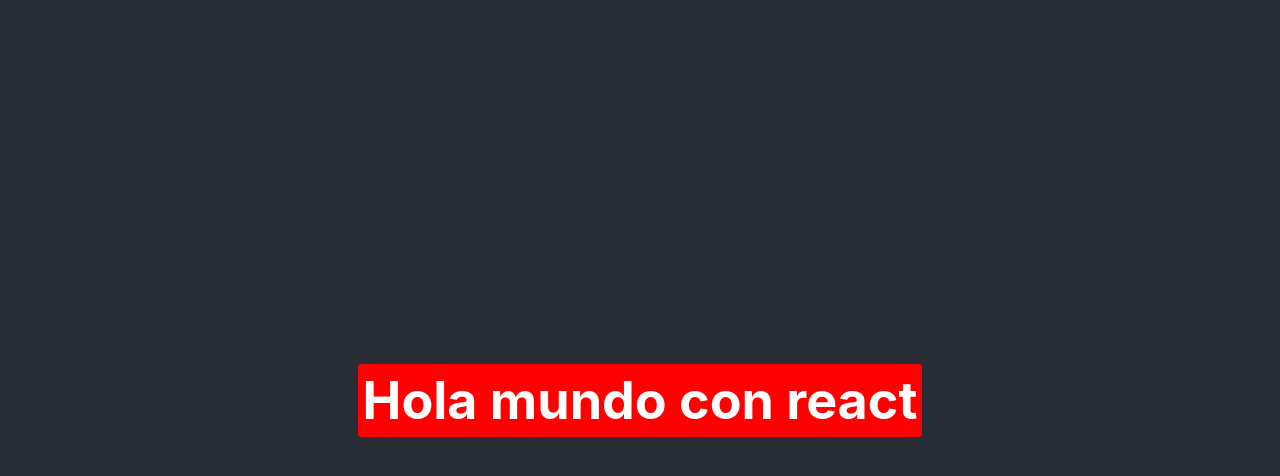
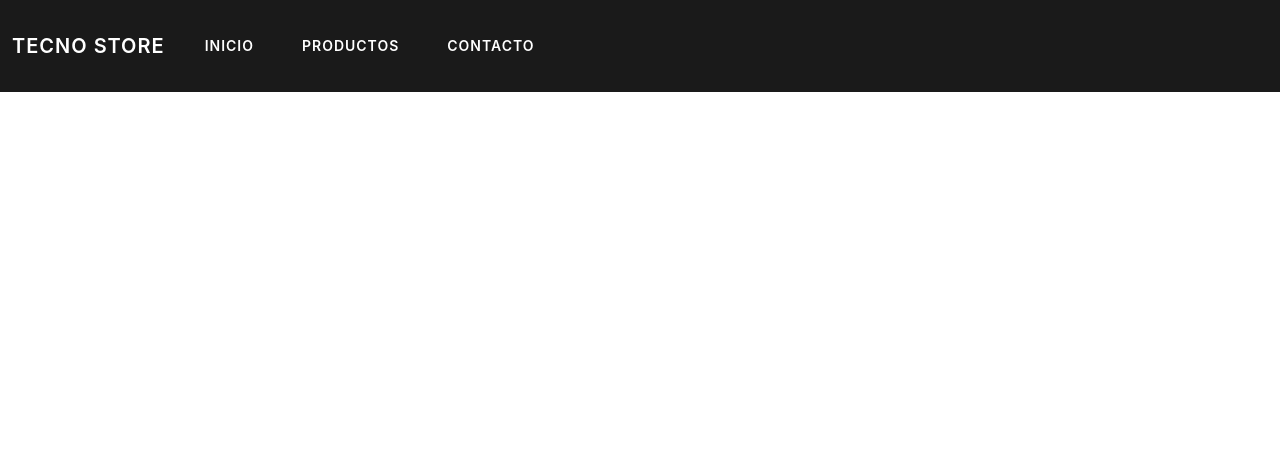
Before and after one commit to lao7272/tecno-store, a React (Create React App) app in the folder tecno-store/: page / in a window 1280 px wide. Shown: the top 476 px of the page. Built offline with nearby package versions, Linux system fonts and the light colour scheme.

Commit message:
Hice el navbar

```diff
--- a/tecno-store/public/index.html
+++ b/tecno-store/public/index.html
@@ -25,6 +25,9 @@
       Learn how to configure a non-root public URL by running `npm run build`.
     -->
     <title>React App</title>
+
+    <!-- BOOSWATCH -->
+    <link rel="stylesheet" href="https://bootswatch.com/5/lux/bootstrap.min.css">
   </head>
   <body>
     <noscript>You need to enable JavaScript to run this app.</noscript>
--- a/tecno-store/src/App.css
+++ b/tecno-store/src/App.css
@@ -1,38 +1,3 @@
 .App {
   text-align: center;
 }
-
-.App-logo {
-  height: 40vmin;
-  pointer-events: none;
-}
-
-@media (prefers-reduced-motion: no-preference) {
-  .App-logo {
-    animation: App-logo-spin infinite 20s linear;
-  }
-}
-
-.App-header {
-  background-color: #282c34;
-  min-height: 100vh;
-  display: flex;
-  flex-direction: column;
-  align-items: center;
-  justify-content: center;
-  font-size: calc(10px + 2vmin);
-  color: white;
-}
-
-.App-link {
-  color: #61dafb;
-}
-
-@keyframes App-logo-spin {
-  from {
-    transform: rotate(0deg);
-  }
-  to {
-    transform: rotate(360deg);
-  }
-}
--- a/tecno-store/src/App.js
+++ b/tecno-store/src/App.js
@@ -1,12 +1,12 @@
 
 import './App.css';
+import {Navbar} from './components/Navbar/Navbar'
 
 function App() {
   return (
     <div className="App">
-      <header className="App-header">
-        <h1 style={{background:"red", borderRadius: "3px", padding: "5px"}}>Hola mundo con react</h1>
-      </header>
+      <Navbar/>
+
     </div>
   );
 }
--- /dev/null
+++ b/tecno-store/src/components/Navbar/Navbar.js
@@ -0,0 +1,24 @@
+export function Navbar (){
+    return(
+        <>
+            <nav class="navbar navbar-expand-lg navbar-dark bg-primary">
+                <div class="container-fluid">
+                    <a class="navbar-brand" href="#">Tecno Store</a>
+                    <div class="collapse navbar-collapse" id="navbarColor01">
+                    <ul class="navbar-nav me-auto">
+                        <li class="nav-item">
+                        <a class="nav-link active" href="#">Inicio</a>
+                        </li>
+                        <li class="nav-item">
+                        <a class="nav-link active" href="#">Productos</a>
+                        </li>
+                        <li class="nav-item">
+                        <a class="nav-link active" href="#">Contacto</a>
+                        </li>
+                    </ul>
+                    </div>
+                </div>
+            </nav>
+        </>
+    )
+}
```
